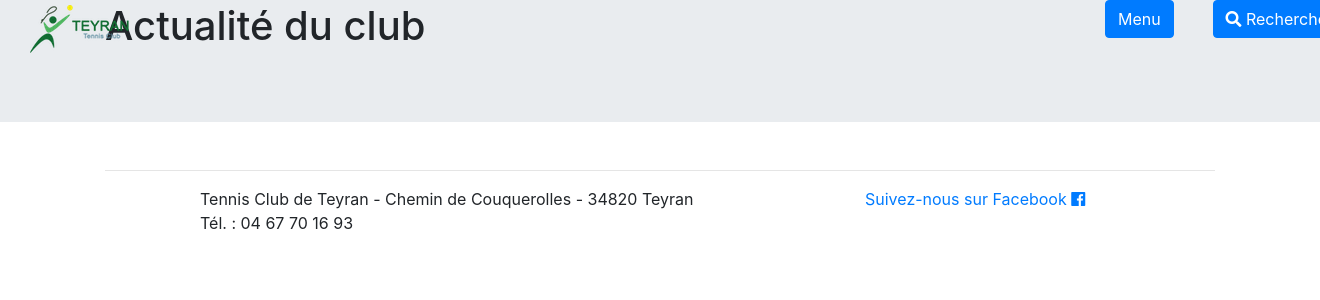
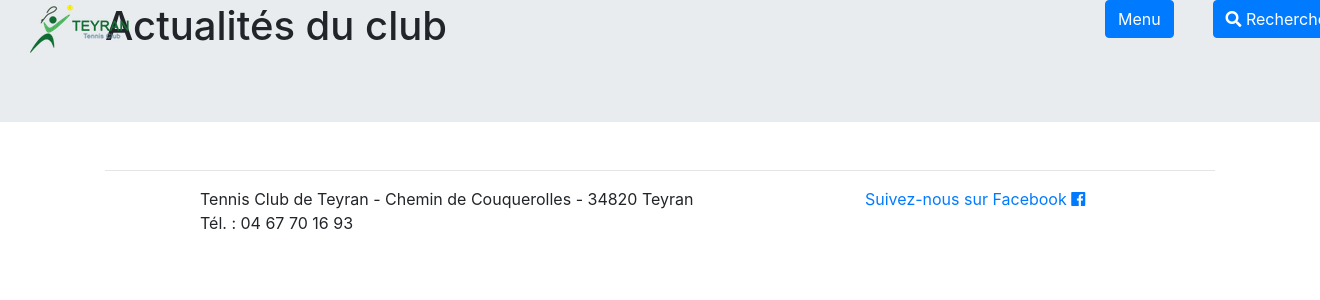
Before and after one commit to vanessaasse/tennisclub, a Symfony app: template templates/frontEnd/article/index.html.twig in a window 1320 px wide; the page is wider, and only the part inside the window is pictured. Shown: the top 300 px of that part. Run offline with Twig, Linux system fonts and the light colour scheme; the template is opened without the code that fills it, so the values that code supplies are empty; some libraries are stand-ins or nearby versions.

Commit message:
[PHP] Correction dans la vue article/index

```diff
--- a/templates/frontEnd/article/index.html.twig
+++ b/templates/frontEnd/article/index.html.twig
@@ -9,7 +9,7 @@
 
         <div class="jumbotron jumbotron-fluid">
             <div class="container">
-                <h1>Actualité du club</h1>
+                <h1>Actualités du club</h1>
             </div>
         </div>
 
```
